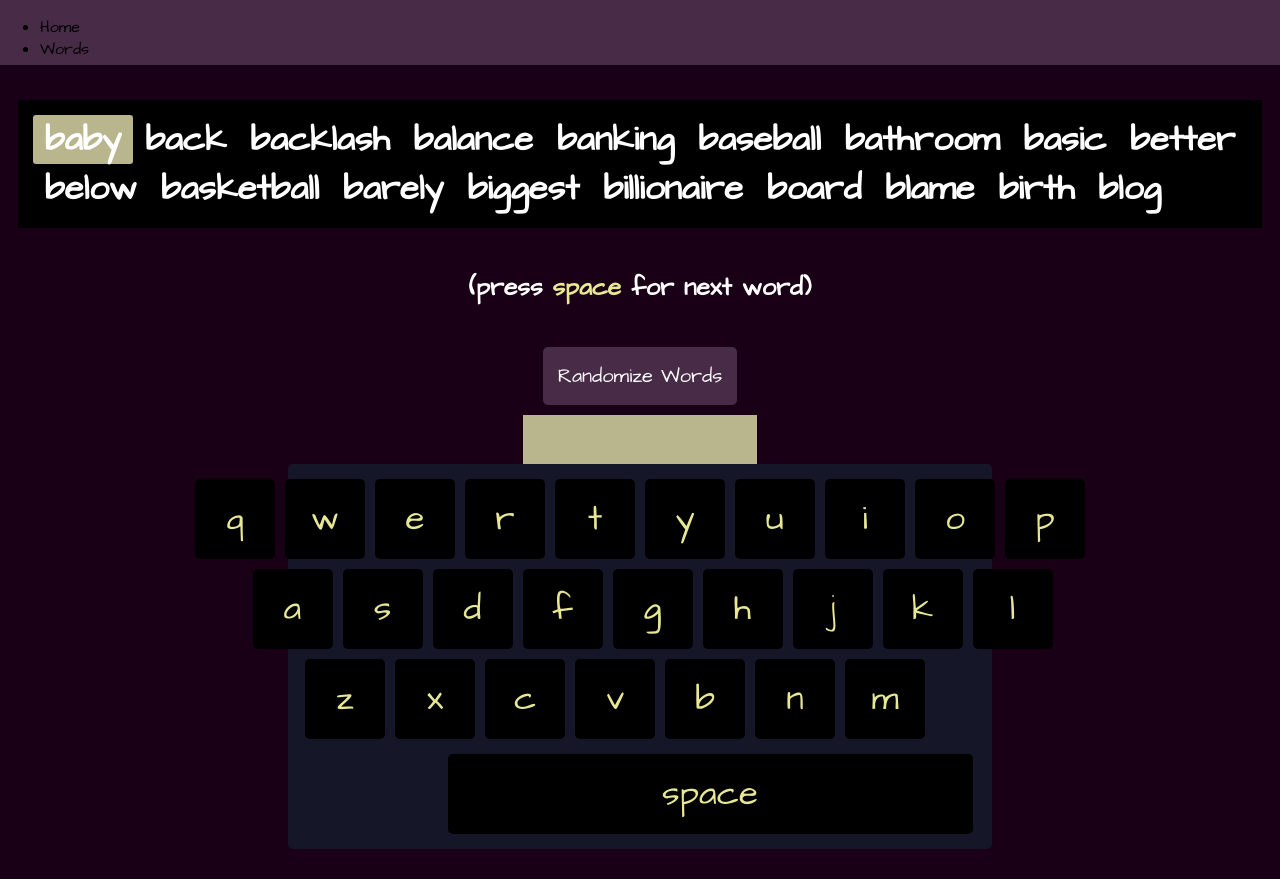
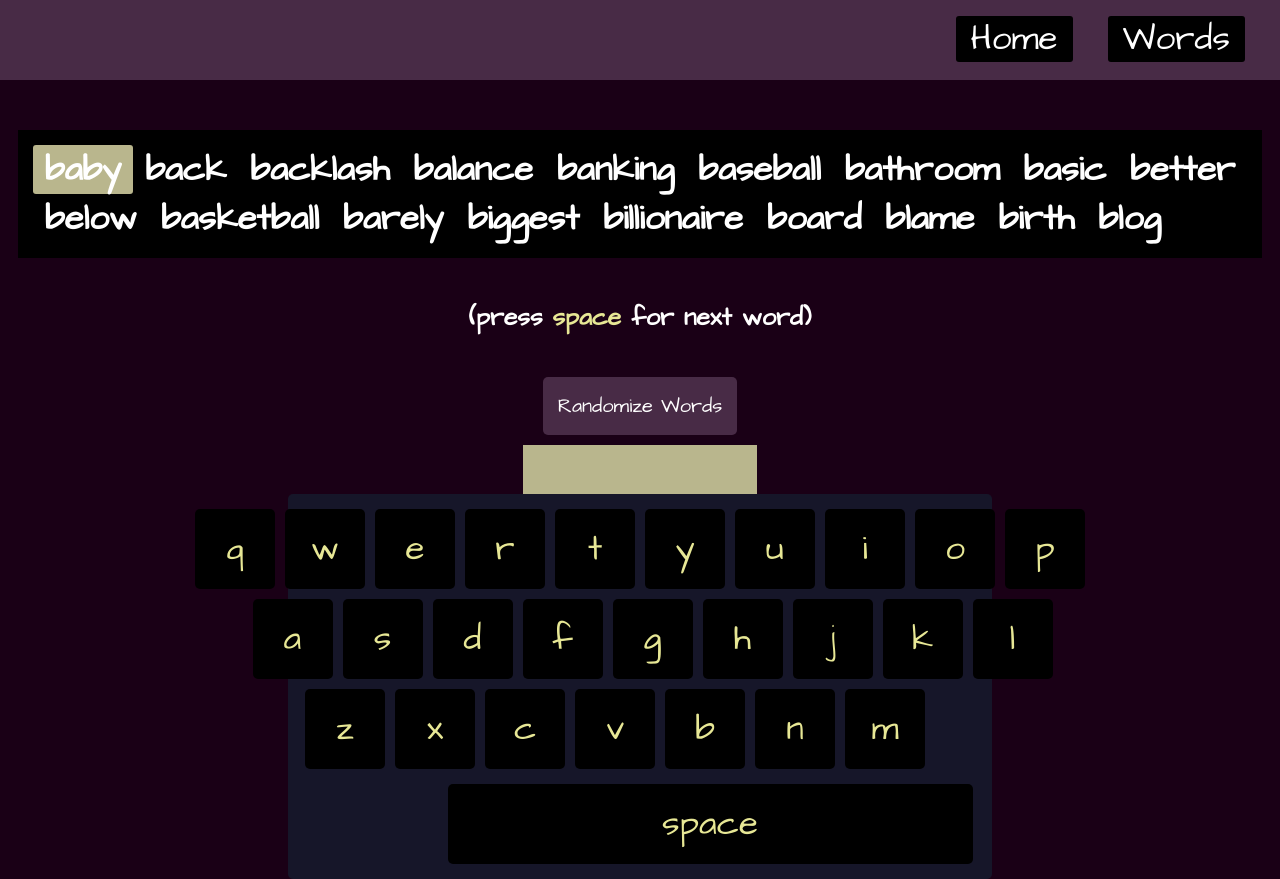
Before and after one commit to codenameuriel/fingerz, a React (Create React App) app: page / in a window 1280 px wide. Before the commit the page ends 849 px from the top, so only its background shows below. Built offline with nearby package versions, Linux system fonts and the light colour scheme; a web font is replaced by a local one.

Commit message:
add styling to NavBar and NavItem components

```diff
--- a/src/components/Navigation/NavBar/NavBar.module.css
+++ b/src/components/Navigation/NavBar/NavBar.module.css
@@ -1,6 +1,12 @@
 .NavBar {
   background-color: rgb(72, 43, 70);
   width: 100%;
-  height: 65px;
-  margin-bottom: 35px;
+  height: 80px;
+  margin-bottom: 50px;
 }
+
+.NavBar ul {
+  display: flex;
+  justify-content: flex-end;
+  line-height: 12pt;
+}
--- a/src/components/Navigation/NavItem/NavItem.module.css
+++ b/src/components/Navigation/NavItem/NavItem.module.css
@@ -0,0 +1,14 @@
+.NavItem {
+  list-style: none;
+  color: white;
+  font-size: 35px;
+  background-color: black;
+  margin-right: 35px;
+  padding: 15px;
+  border-radius: 3px;
+}
+
+.NavItem:hover {
+  cursor: pointer;
+  background-color: rgb(185, 182, 141);
+}
```
